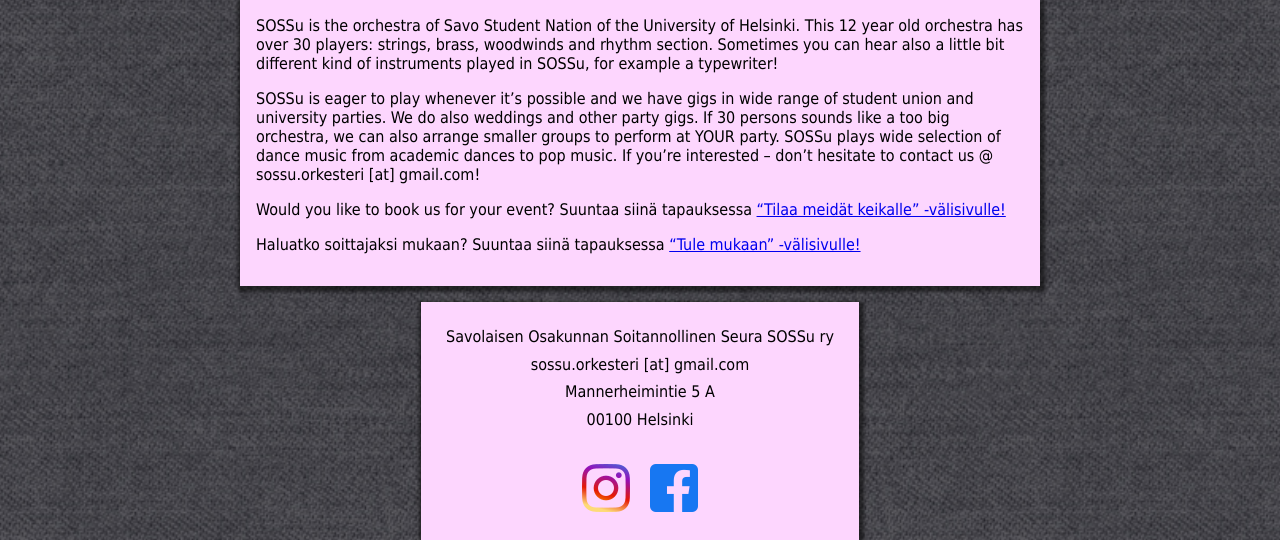
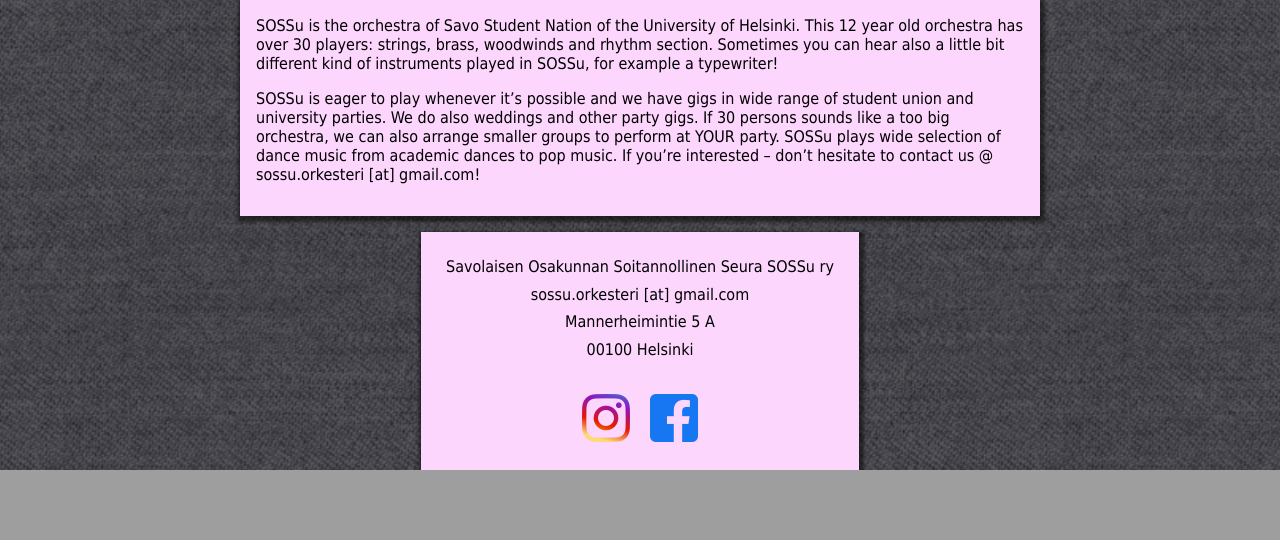
Before and after one commit to sossuOrkesteri/sossunVerkkosivut, a Flask app: page /eng in a window 1280 px wide. Shown: the part 664-1204 px from the top of the page. After the commit the page ends 1134 px from the top, so only its background shows below. Run offline with Flask 2, Linux system fonts and the light colour scheme.

Commit message:
links removed from english index text

```diff
--- a/templates/english_main.html
+++ b/templates/english_main.html
@@ -21,11 +21,4 @@
   SOSSu plays wide selection of dance music from academic dances to pop music.
   If you’re interested – don’t hesitate to contact us @ sossu.orkesteri [at] gmail.com!
 </p>
-<p>
-  Would you like to book us for your event? Suuntaa siinä tapauksessa <a href="/bookus">“Tilaa meidät
-  keikalle” -välisivulle!</a>
-</p>
-<p>
-  Haluatko soittajaksi mukaan? Suuntaa siinä tapauksessa <a href="/joinsossu">“Tule mukaan” -välisivulle!</a>
-</p>
 {% endblock %}
```
